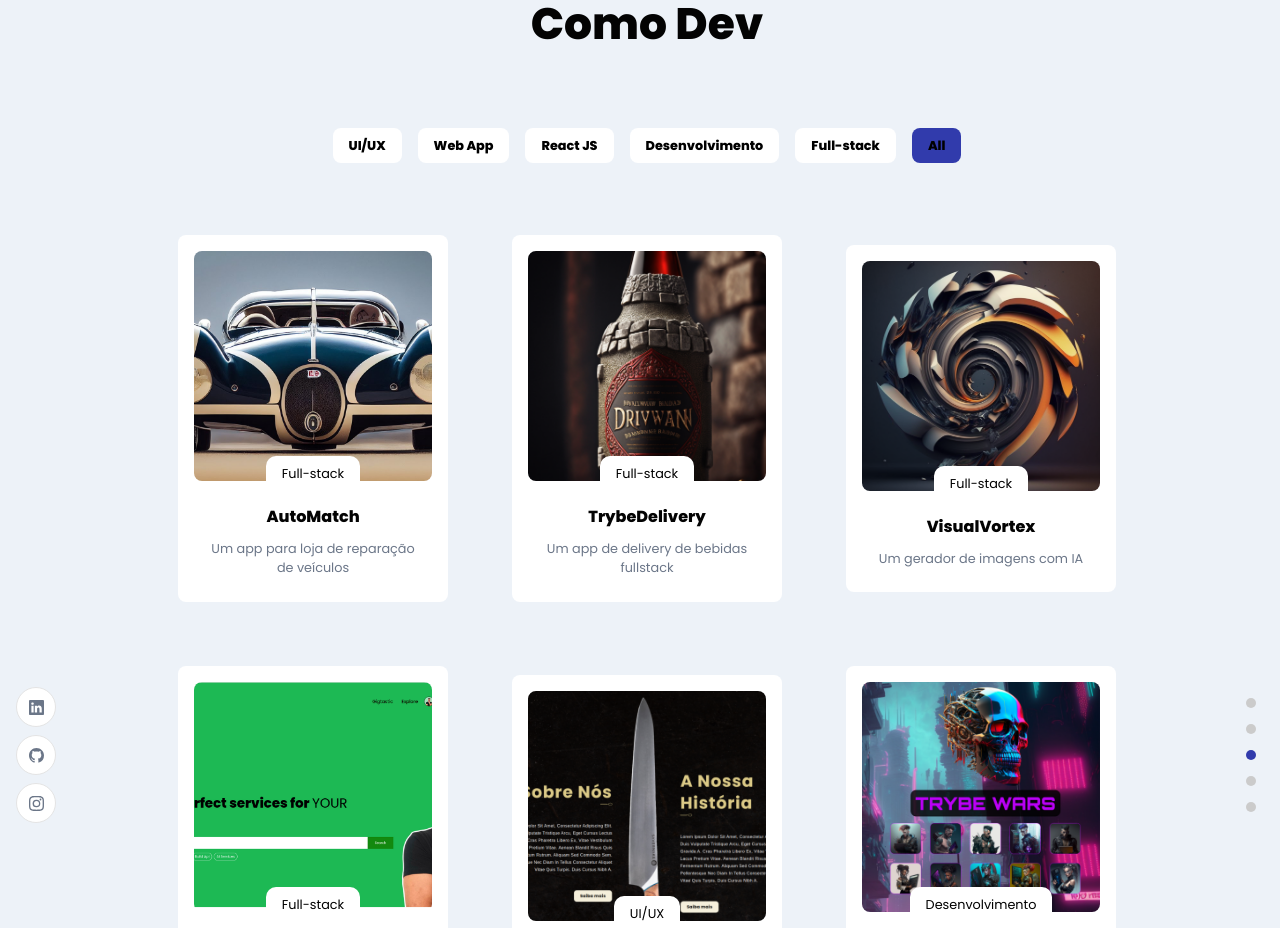
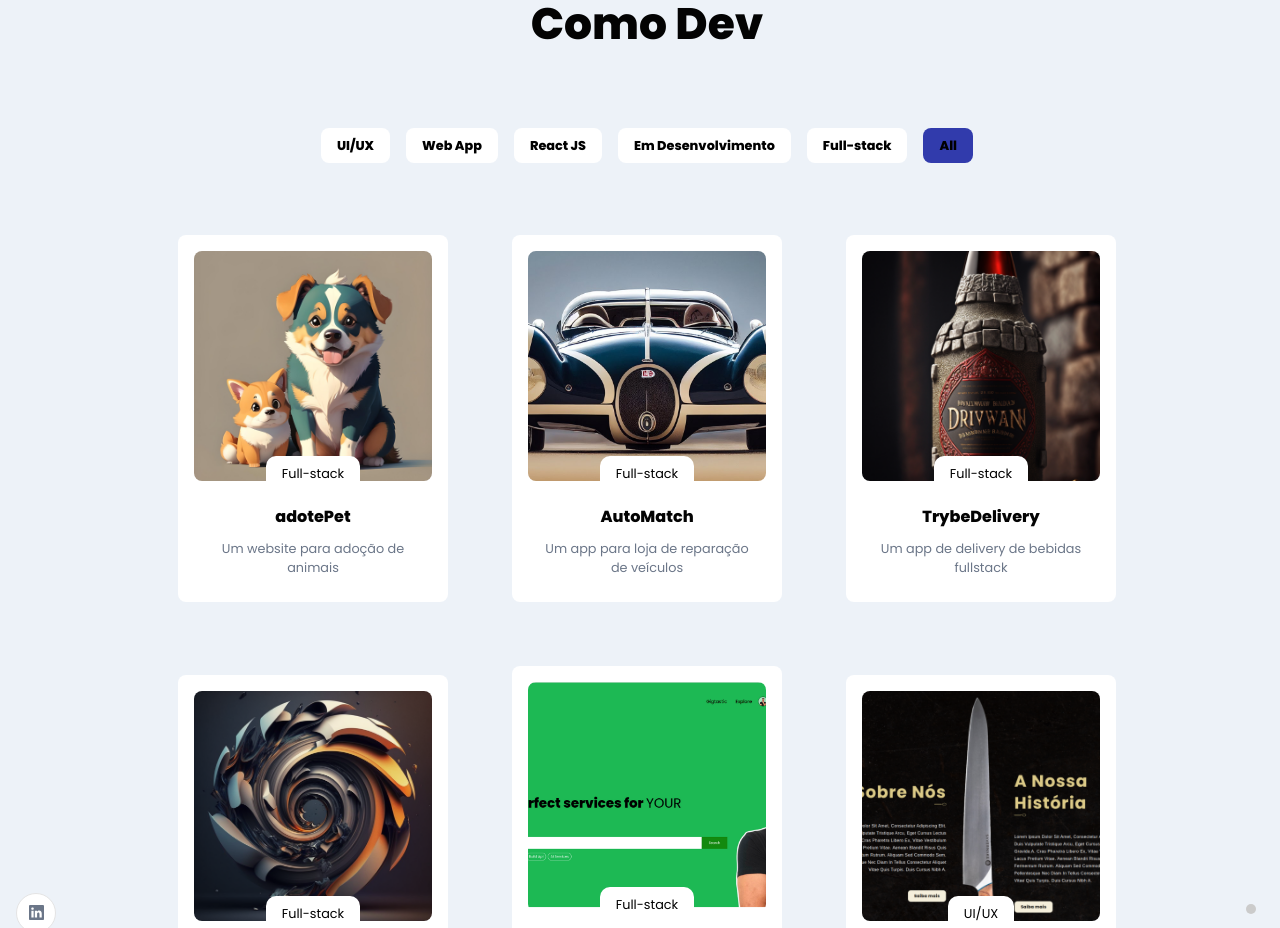
Before and after one commit to FranciscoCosta/portfolio, a React (Create React App) app: page / in a window 1280 px wide. Shown: the part 1760-2688 px from the top of the page. Built offline with nearby package versions, Linux system fonts and the light colour scheme.

Commit message:
Feat: Added adoptePet job

```diff
--- a/src/container/Work/Work.jsx
+++ b/src/container/Work/Work.jsx
@@ -45,7 +45,7 @@ const Work = () => {
           "UI/UX",
           "Web App",
           "React JS",
-          "Desenvolvimento",
+          "Em Desenvolvimento",
           "Full-stack",
           "All",
         ].map((item, index) => (
--- a/src/data/work.js
+++ b/src/data/work.js
@@ -3,12 +3,22 @@ import work2 from "../assets/work2.png";
 import work3 from "../assets/work3.png";
 import work4 from "../assets/work4.png";
 import work5 from "../assets/work5.png";
+import work6 from "../assets/work6.png";
 import visualVortex from "../assets/visualVortex.png";
 import gigtastic from "../assets/gigtatisc.png";
 import TrybeDelivery from "../assets/TrybeDelivery.png";
 import AutoMatch from "../assets/autoMatch.png";
 
 const work = [
+  {
+    name: "adotePet",
+    img: work6,
+    description: "Um website para adoção de animais",
+    projectLink: "https://github.com/FranciscoCosta/AdotePet",
+    codeLink: "https://github.com/FranciscoCosta/AdotePet",
+    title: "adotePet",
+    tags: ["Full-stack", "Web App", "React JS", "Em desenvolvimento"],
+  },
   {
     name: "AutoMatch",
     img: AutoMatch,
```
Also changed, not shown: src/assets/work6.png (added).
